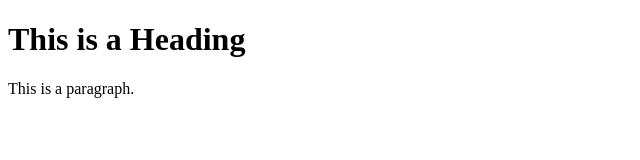
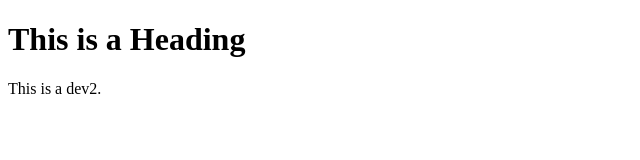
Before and after one commit to athashree/Cloude2, a plain HTML site: page index.html in a window 1280 px wide. Shown: the full height of the page, 0-640 px from the left. Drawn offline with Linux system fonts and the light colour scheme.

Commit message:
Created a file by dev2

```diff
--- a/index.html
+++ b/index.html
@@ -7,6 +7,6 @@
 </head>
 <body>
     <h1>This is a Heading</h1>
-    <p>This is a paragraph.</p>
+    <p>This is a dev2.</p>
 </body>
 </html>
```
